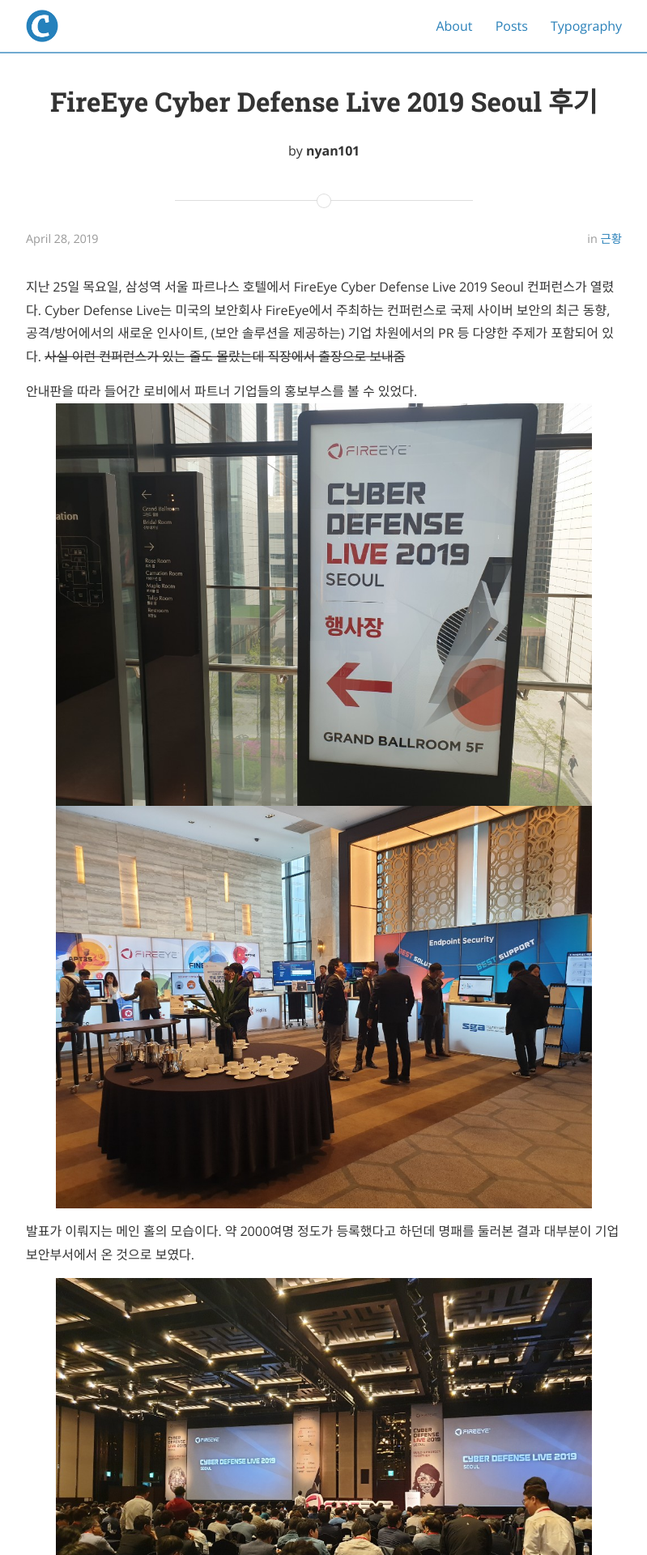
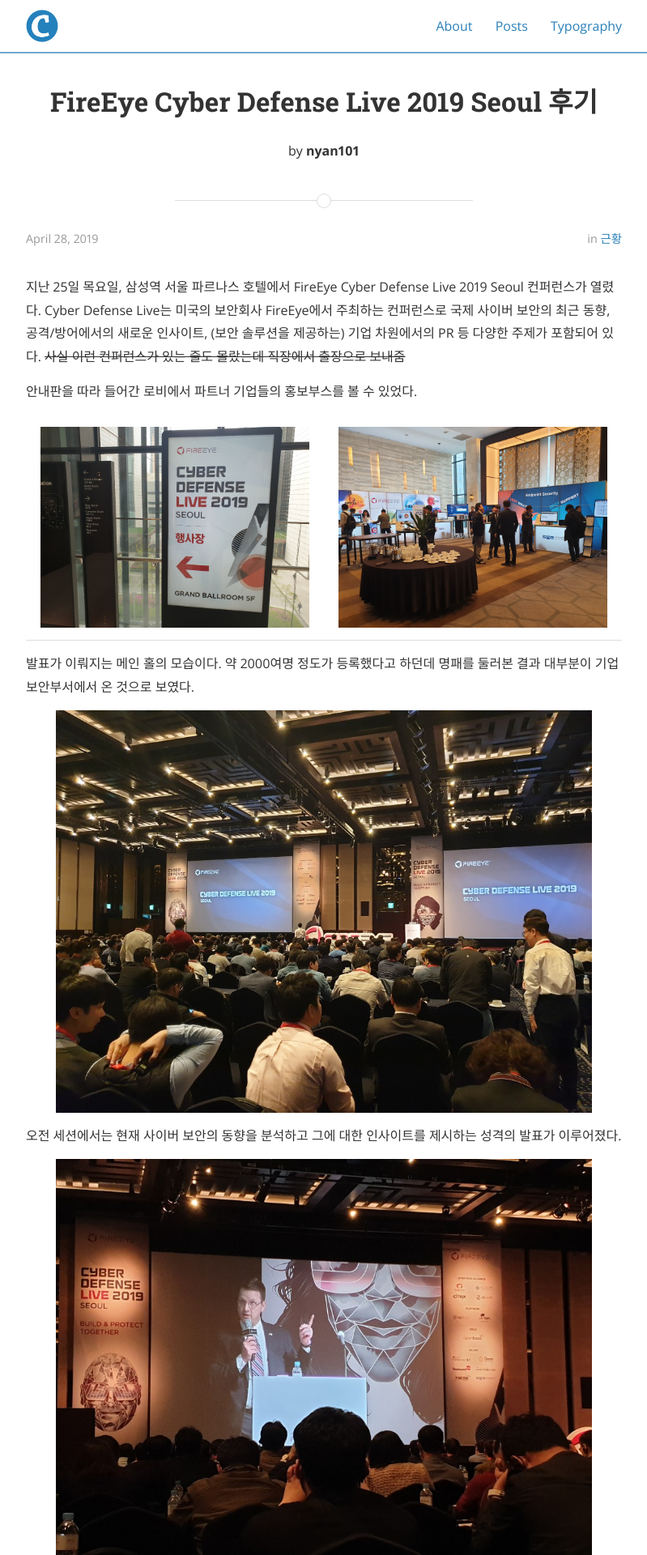
Before and after one commit to nyan101/nyan101.github.io, a Jekyll site: the page built from _posts/2019-04-28-FireEye-Cyber-Defense-Live-2019-Seoul-후기.md, in a window 1280 px wide. Shown: the top 1920 px of the page at 81% size, without its empty margins (240-1039 px from the left). Built offline with Jekyll 4.4.1, drawn with Linux system fonts in a browser that asks for light colours; nearby versions of some CDN libraries; comment, search, counter and statistics services are not loaded; a style sheet for code colours, icons or effects is not loaded.

Commit message:
fix image layout

```diff
--- a/_posts/2019-04-28-FireEye-Cyber-Defense-Live-2019-Seoul-후기.md
+++ b/_posts/2019-04-28-FireEye-Cyber-Defense-Live-2019-Seoul-후기.md
@@ -11,7 +11,16 @@
 지난 25일 목요일, 삼성역 서울 파르나스 호텔에서 FireEye Cyber Defense Live 2019 Seoul 컨퍼런스가 열렸다. Cyber Defense Live는 미국의 보안회사 FireEye에서 주최하는 컨퍼런스로 국제 사이버 보안의 최근 동향, 공격/방어에서의 새로운 인사이트, (보안 솔루션을 제공하는) 기업 차원에서의 PR 등 다양한 주제가 포함되어 있다. ~~사실 이런 컨퍼런스가 있는 줄도 몰랐는데 직장에서 출장으로 보내줌~~
 
 안내판을 따라 들어간 로비에서 파트너 기업들의 홍보부스를 볼 수 있었다.
-<img src="/assets/images/2019/04/FireEye-intro.jpg" width="350px"> <img src="/assets/images/2019/04/FireEye-lobby.jpg" width="350px">
+<table>
+<tr>
+<td>
+<img src="/assets/images/2019/04/FireEye-intro.jpg" width="350px">
+</td>
+<td>
+<img src="/assets/images/2019/04/FireEye-lobby.jpg" width="350px">
+</td>
+</tr>
+</table>
 
 발표가 이뤄지는 메인 홀의 모습이다. 약 2000여명 정도가 등록했다고 하던데 명패를 둘러본 결과 대부분이 기업 보안부서에서 온 것으로 보였다.
 
@@ -25,7 +34,16 @@
 
 점심식사 후 이어진 오후 세션은 상대적으로 자사 솔루션 소개에 집중했다는 느낌을 받았다. 특히 SOAR(Security Orchestration and Automated Response)이라는 개념을 강조하면서, 파이어아이 사의 Helix가 무엇을 할 수 있는지에 중점을 둔 발표가 이루어졌다. 발표 휴식시간 동안 둘러본 홍보부스에서는 여러 파트너사에서 자사 제품을 홍보하고 있었다.
 
-<img src="/assets/images/2019/04/FireEye-PR01.jpg" width="350px"> <img src="/assets/images/2019/04/FireEye-PR02.jpg" width="350px">
+<table>
+<tr>
+<td>
+<img src="/assets/images/2019/04/FireEye-PR01.jpg" width="350px">
+</td>
+<td>
+<img src="/assets/images/2019/04/FireEye-PR02.jpg" width="350px">
+</td>
+</tr>
+</table>
 
 
 이번 컨퍼런스에서 느낀 점을 하나만 꼽자면 역시 **"아는 만큼 보인다"**라는 사실이다. 개인적으로 큰 차원에서의 이야기인 오전 세션까지는 흥미있게 들었지만, 기업 차원에서의 보안 위협과 그에 대한 솔루션 위주였던 오후 세션에서는 큰 인상을 받지 못했다. 반면 현직에서 오신 다른 분들은 오후 세션에 더 관심을 가지고 듣는 모습이었고, 컨퍼런스 다음날 출근한 연구소에서도 (같이 출장가셨던) 선임 연구원님들이 SOAR 개념과 그 적용범위에 대해 이야기를 나누시는 걸 볼 수 있었다.
```
